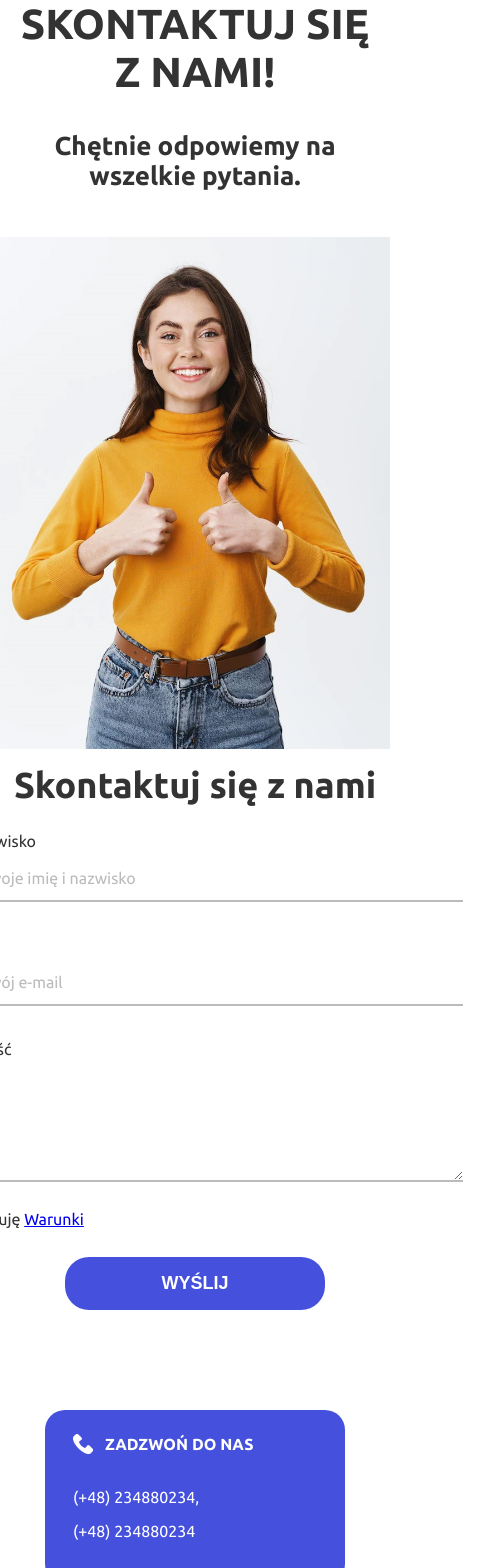
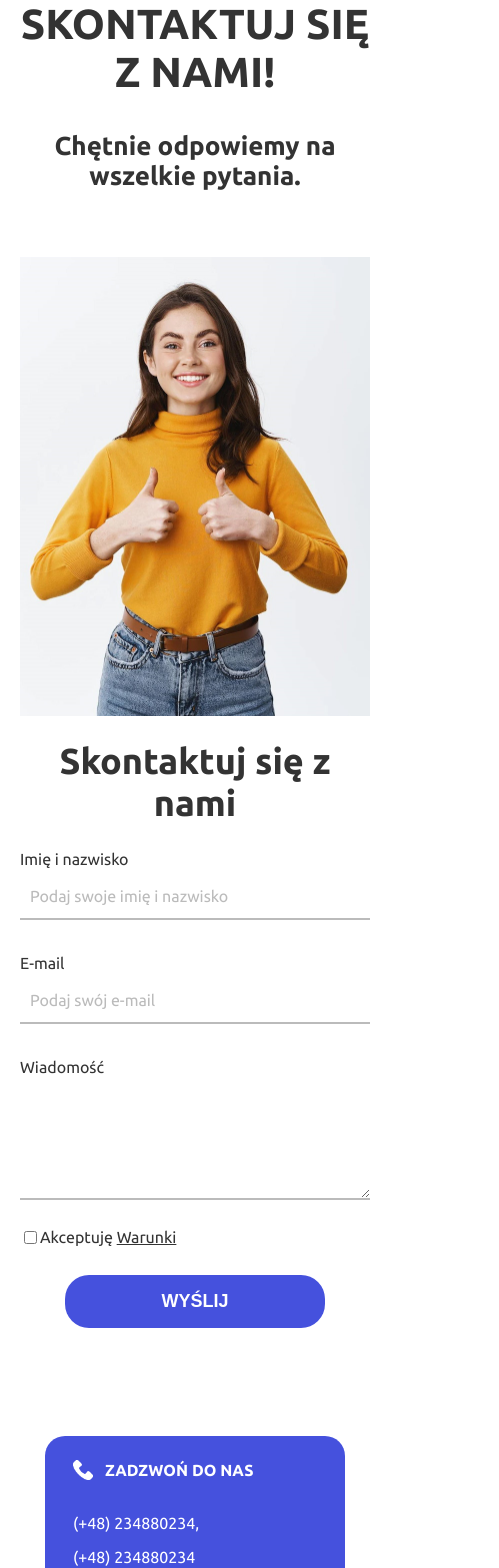
Before and after one commit to arturkurek/adultschool, a React (Create React App) app: page / in a window 390 px wide. Shown: the part 9147-10715 px from the top of the page, 499 px wide, since content can reach past the window. Built offline with nearby package versions, Linux system fonts and the light colour scheme.

Commit message:
Fix: responsive Contact part

```diff
--- a/src/views/parts/ContactUs/ContactUs.scss
+++ b/src/views/parts/ContactUs/ContactUs.scss
@@ -4,23 +4,33 @@
 
     .contact-us-container {
         padding-top: 20px;
-        // padding-left: 12px;
-        // padding-right: 12px;
 
         .two-parts {
             display: flex;
             flex-direction: column;
             justify-content: center;
             align-items: center;
+            padding: 8px;
 
-            @media screen and (min-width: $screenSize_tablet) {
+            @media screen and (min-width: $screenSize_smallDesktop) {
                 flex-direction: row;
+                align-items: flex-start;
             }
+
+
+
             .part {
+                width: 50%;
+                display: flex;
+                flex-direction: column;
+
 
                 &.left {
-                    max-width: 570px;
+                    align-items: center;
+                    width: 100%;
+                    padding: 12px;
                     img {
+                        max-width: 540px;
                         width: 100%;
                         height: auto;
                     }
@@ -28,6 +38,10 @@
 
                 &.right {
                     padding: 12px;
+                    width: 100%;
+                    height: 100%;
+                    margin: auto 0;
+
                     .form-title {
                         h2 {
                             text-align: center;
@@ -38,7 +52,7 @@
                     }
 
                     .form {
-                        padding: 0 24px;
+                        padding: 0;
                         form {
                             display: flex;
                             flex-direction: column;
@@ -62,7 +76,12 @@
                                     font-size: 16px;
                                 }
 
+                                a {
+                                    color: var(--black-text);
+                                }
+
                                 input[type="text"], input[type="email"], textarea {
+                                    width: 100%;
                                     padding: 10px 10px;
                                     border: none;
                                     border-bottom: 2px solid var(--light-text);
@@ -94,8 +113,14 @@
                                 }
                             }
                         }
+
+                        @media screen and (min-width: $screenSize_smallDesktop) {
+                            padding: 0 24px;
+                        }
+
                     }
                 }
+
             }
         }
         .bottom-info {
--- a/src/views/parts/ContactUs/ContactUs.tsx
+++ b/src/views/parts/ContactUs/ContactUs.tsx
@@ -22,6 +22,8 @@ export const ContactUs = () => {
         acceptTerms: false
     });
 
+    useEffect(() => {
+        if ( state.sendForm ) {
 
             const clearForm = ( clearInputs: boolean = false ) => {
                 setState({
@@ -34,7 +36,7 @@ export const ContactUs = () => {
                 });
             }
 
-    const sendForm = () => {
+            const sendRequest = () => {
                 console.log("userName: " + state.userName);
                 console.log("userEmail: " + state.userEmail);
                 console.log("userMessage: " + state.userMessage);
@@ -66,16 +68,11 @@ export const ContactUs = () => {
 
                 console.log("Wiadomość została wysłana!");
                 clearForm(true);
-
             }
 
-    useEffect( () => {
-        if (state.sendForm) {
-            setTimeout( sendForm, 1000);
+            sendRequest();
         }
-
-    }, [ state.sendForm ]);
-
+    }, [ state ]);
 
     return <section className="container-full contact-us">
         <div className='container'>
```
Lines whose indentation alone changed are shown as unchanged.
